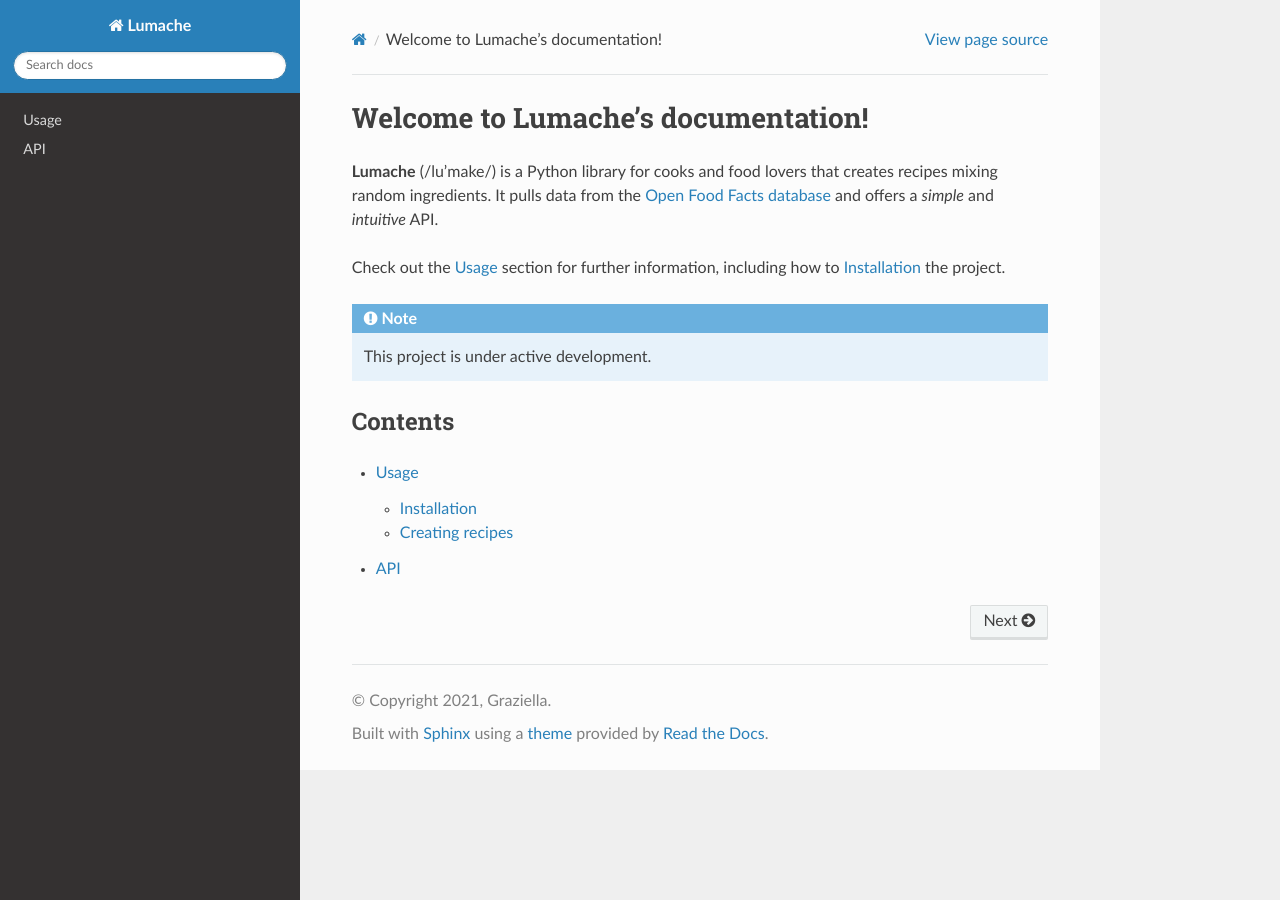
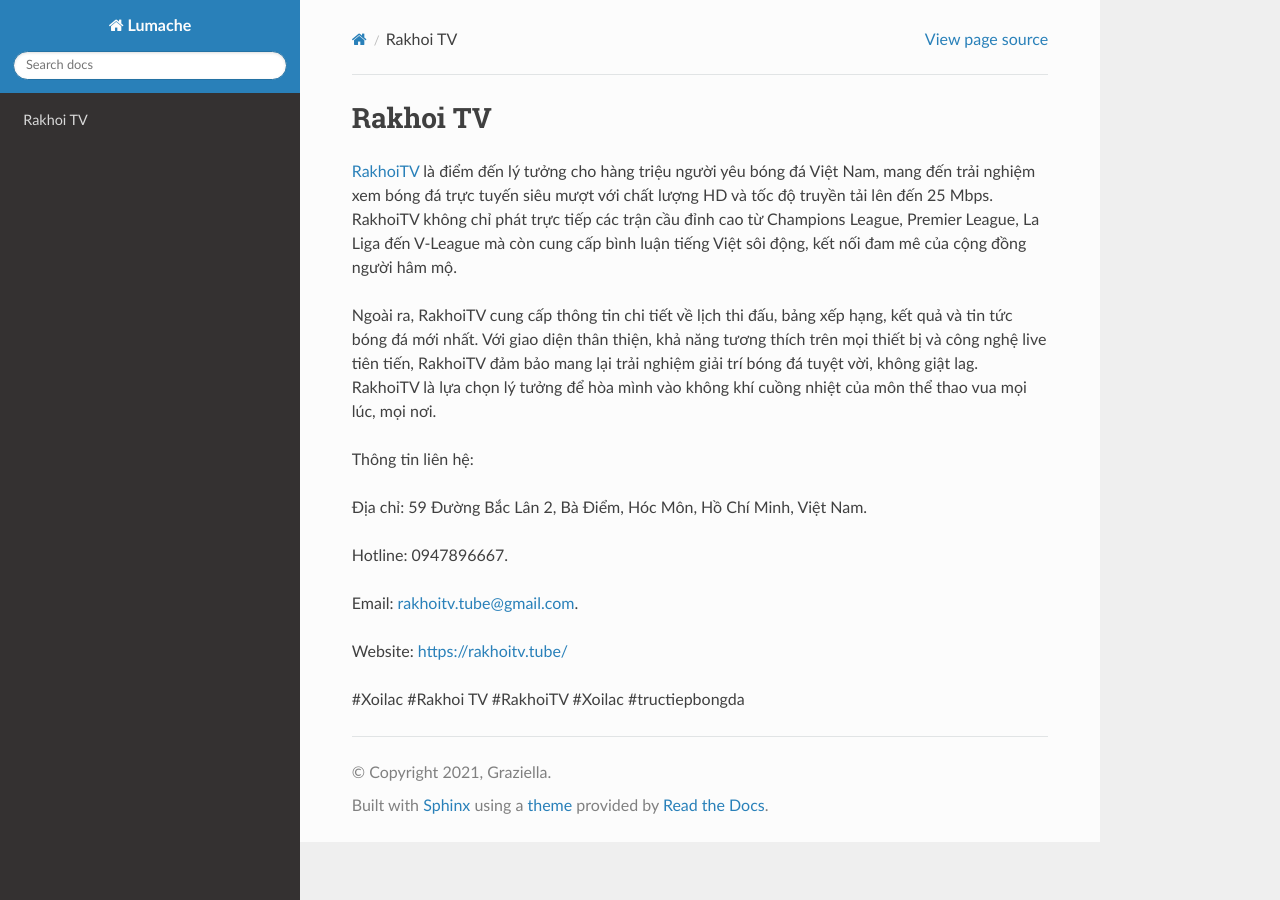
Before and after one commit to camtiennguyena/RakhoiTVtube, a Sphinx documentation site: the page built from docs/source/index.rst, in a window 1280 px wide. Built offline with Sphinx 7.4.7 and the Read the Docs theme 3.1.0, drawn with Linux system fonts in a browser that asks for light colours.

Commit message:
Update index.rst

```diff
--- a/docs/source/index.rst
+++ b/docs/source/index.rst
@@ -1,22 +1,18 @@
-Welcome to Lumache's documentation!
+Rakhoi TV
 ===================================
 
-**Lumache** (/lu'make/) is a Python library for cooks and food lovers
-that creates recipes mixing random ingredients.
-It pulls data from the `Open Food Facts database <https://world.openfoodfacts.org/>`_
-and offers a *simple* and *intuitive* API.
+`RakhoiTV <https://rakhoitv.tube/>`_ là điểm đến lý tưởng cho hàng triệu người yêu bóng đá Việt Nam, mang đến trải nghiệm xem bóng đá trực tuyến siêu mượt với chất lượng HD và tốc độ truyền tải lên đến 25 Mbps. RakhoiTV không chỉ phát trực tiếp các trận cầu đỉnh cao từ Champions League, Premier League, La Liga đến V-League mà còn cung cấp bình luận tiếng Việt sôi động, kết nối đam mê của cộng đồng người hâm mộ.
 
-Check out the :doc:`usage` section for further information, including
-how to :ref:`installation` the project.
+Ngoài ra, RakhoiTV cung cấp thông tin chi tiết về lịch thi đấu, bảng xếp hạng, kết quả và tin tức bóng đá mới nhất. Với giao diện thân thiện, khả năng tương thích trên mọi thiết bị và công nghệ live tiên tiến, RakhoiTV đảm bảo mang lại trải nghiệm giải trí bóng đá tuyệt vời, không giật lag. RakhoiTV là lựa chọn lý tưởng để hòa mình vào không khí cuồng nhiệt của môn thể thao vua mọi lúc, mọi nơi.
 
-.. note::
+Thông tin liên hệ:
 
-   This project is under active development.
+Địa chỉ: 59 Đường Bắc Lân 2, Bà Điểm, Hóc Môn, Hồ Chí Minh, Việt Nam.
 
-Contents
---------
+Hotline: 0947896667.
 
-.. toctree::
+Email: rakhoitv.tube@gmail.com.
 
-   usage
-   api
+Website: https://rakhoitv.tube/
+
+#Xoilac #Rakhoi TV #RakhoiTV #Xoilac #tructiepbongda
```
